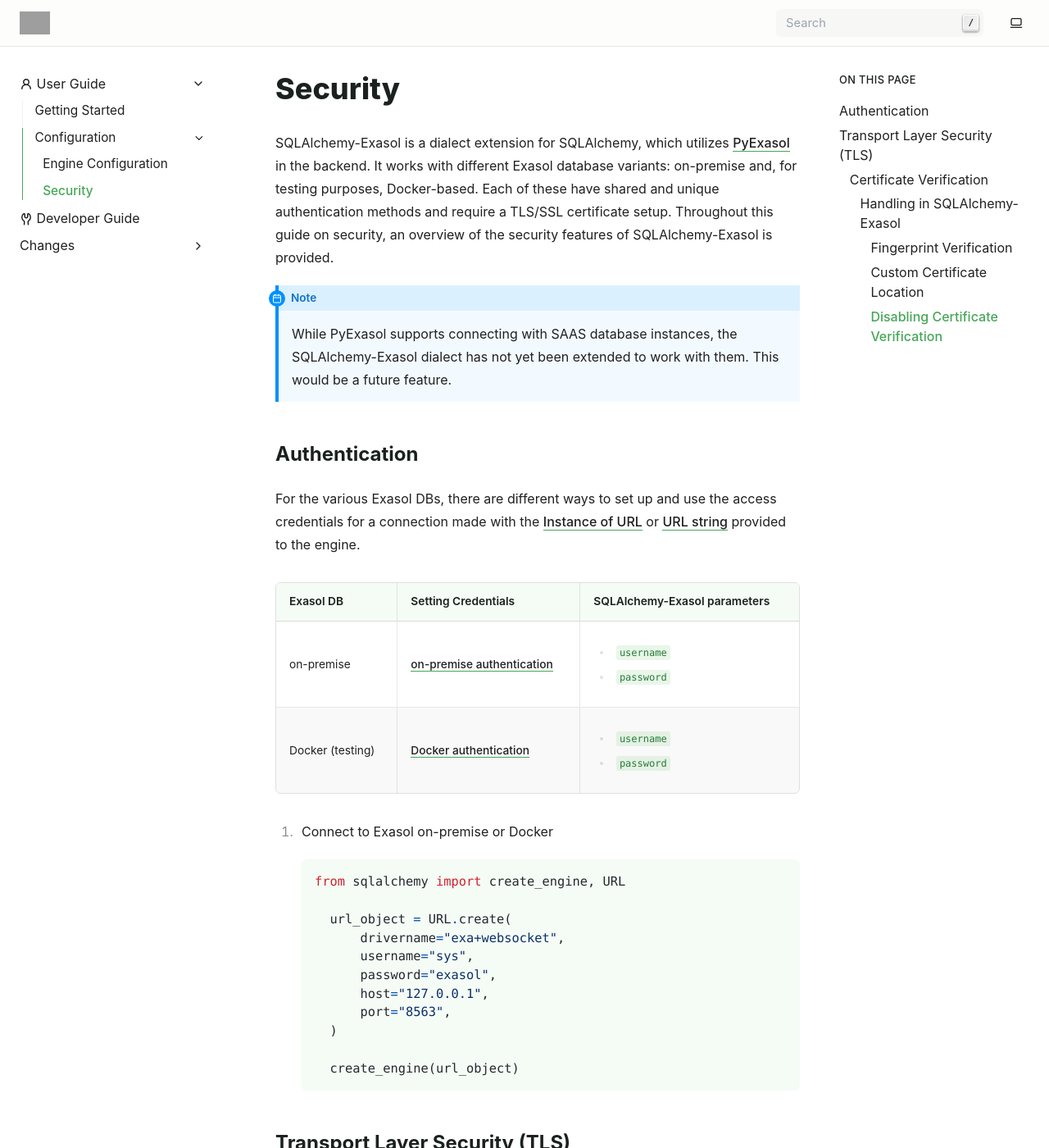
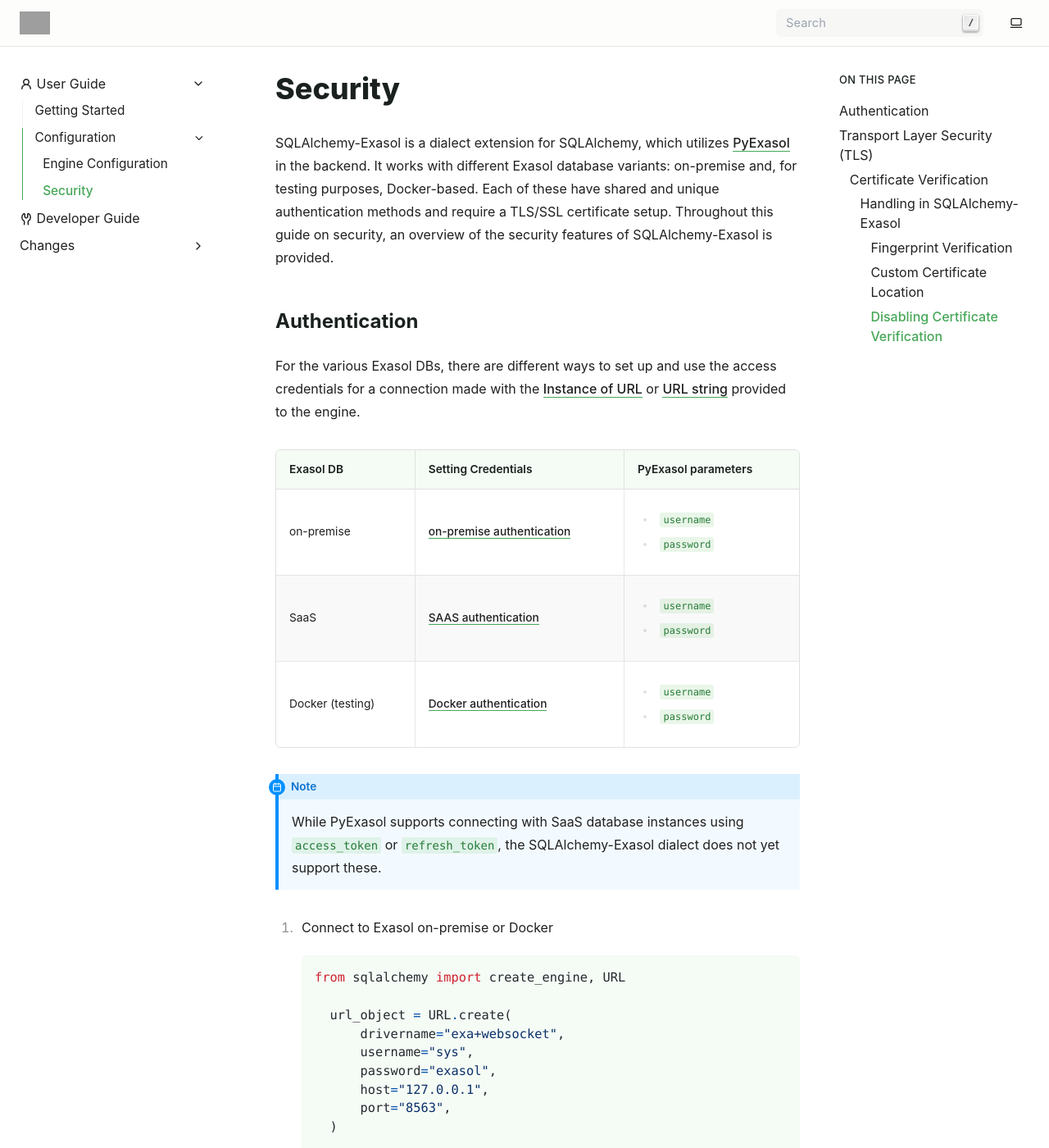
Before and after one commit to exasol/sqlalchemy-exasol, a Sphinx documentation site: the page built from doc/user_guide/configuration/security.rst, in a window 1280 px wide and 1400 px high. Shown: the whole window at 82% size. Built offline with Sphinx 7.4.7, drawn with Linux system fonts in a browser that asks for light colours; grey boxes are pictures that could not be loaded.

Commit message:
Update user guide for SaaS

```diff
--- a/doc/user_guide/configuration/security.rst
+++ b/doc/user_guide/configuration/security.rst
@@ -11,11 +11,6 @@
 guide on security, an overview of the security features of SQLAlchemy-Exasol is
 provided.
 
-.. note::
-    While PyExasol supports connecting with SAAS database instances, the
-    SQLAlchemy-Exasol dialect has not yet been extended to work with them. This would be
-    a future feature.
-
 .. _authentication:
 
 Authentication
@@ -26,16 +21,25 @@
 provided to the engine.
 
 +------------------+------------------------------+----------------------------------------+
-| Exasol DB        | Setting Credentials          | SQLAlchemy-Exasol parameters           |
+| Exasol DB        | Setting Credentials          | PyExasol parameters                    |
 +==================+==============================+========================================+
 | on-premise       | `on-premise authentication`_ | * ``username``                         |
+|                  |                              | * ``password``                         |
++------------------+------------------------------+----------------------------------------+
+| SaaS             | `SAAS authentication`_       | * ``username``                         |
 |                  |                              | * ``password``                         |
 +------------------+------------------------------+----------------------------------------+
 | Docker (testing) | `Docker authentication`_     | * ``username``                         |
 |                  |                              | * ``password``                         |
 +------------------+------------------------------+----------------------------------------+
 
+.. note::
+    While PyExasol supports connecting with SaaS database instances using
+    ``access_token`` or ``refresh_token``, the SQLAlchemy-Exasol dialect does not yet
+    support these.
+
 .. _on-premise authentication: https://docs.exasol.com/db/latest/sql/create_user.htm
+.. _SAAS authentication: https://docs.exasol.com/saas/administration/access_mngt/access_management.htm#Databaseaccessmanagement
 .. _Docker authentication: https://github.com/exasol/docker-db?tab=readme-ov-file#connecting-to-the-database
 
 
```
Also changed, not shown: doc/changes/unreleased.md (+1 -0 lines).
